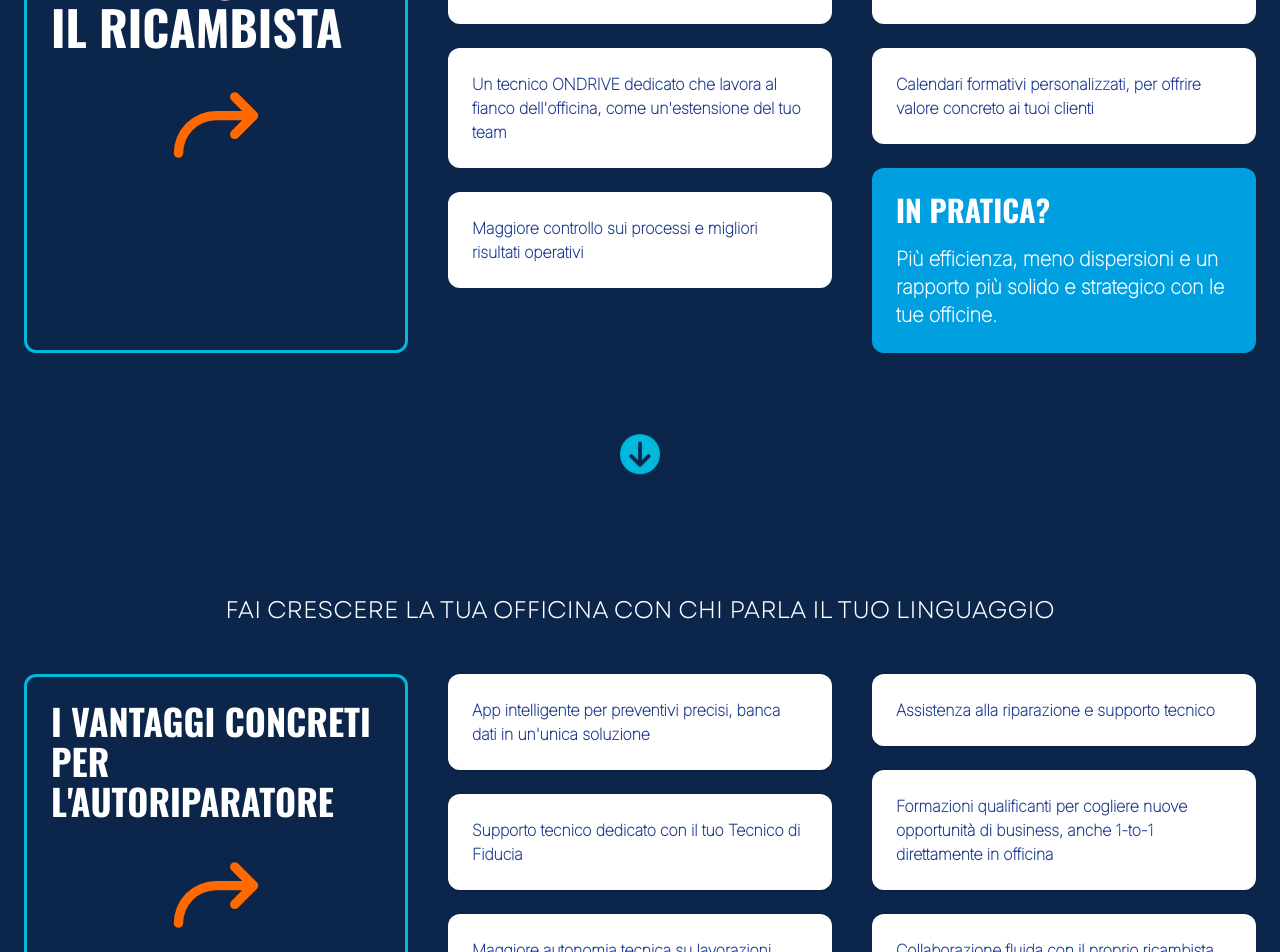
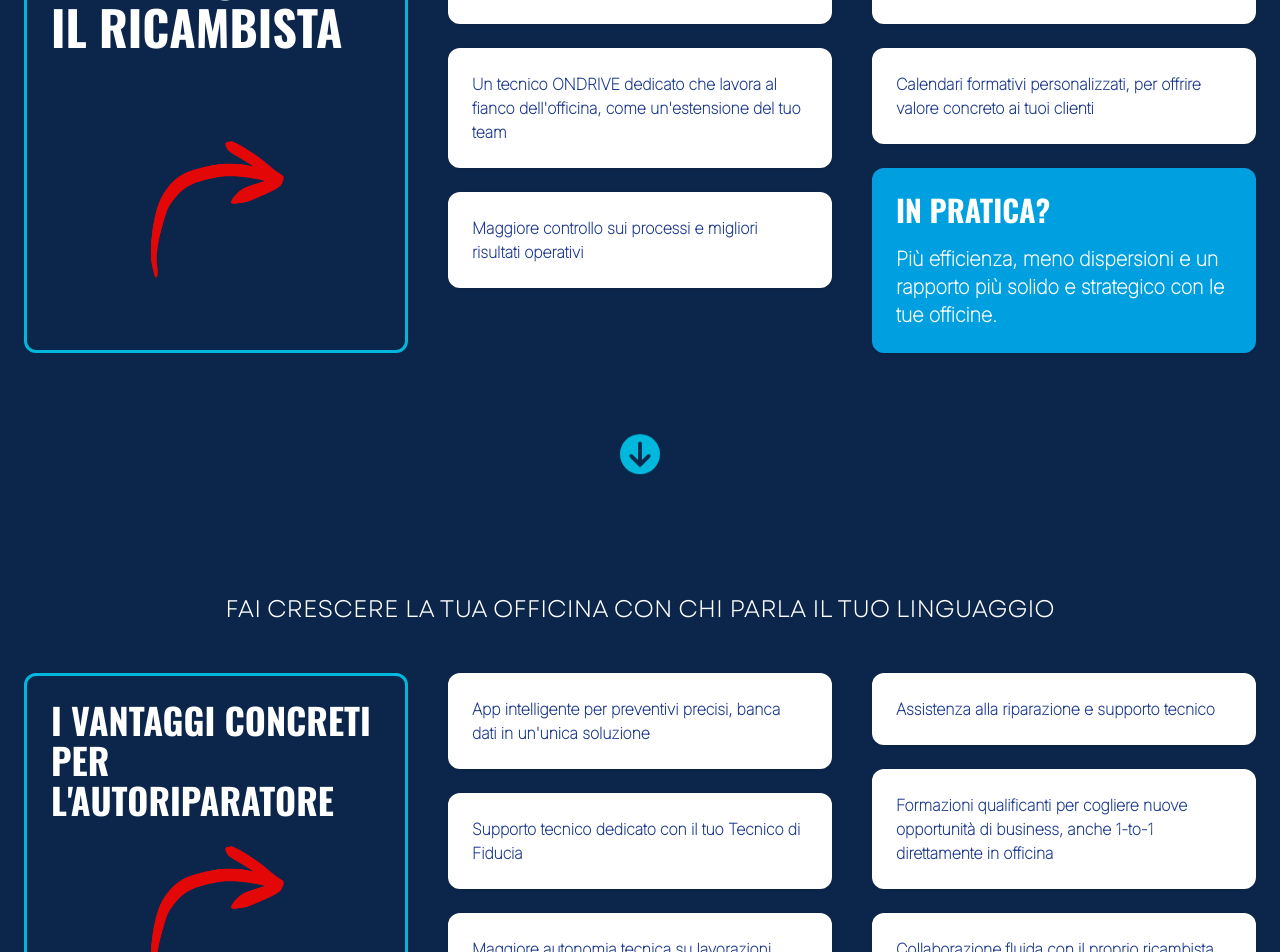
Before and after one commit to GianlucaLostuzzo/ondrive-frontend, a Next.js app: page /landing in a window 1280 px wide. Shown: the part 1100-2052 px from the top of the page. Built offline with nearby package versions, Linux system fonts and the light colour scheme.

Commit message:
minor landing fix

```diff
--- a/app/landing/page.tsx
+++ b/app/landing/page.tsx
@@ -1,7 +1,7 @@
 'use client';
 
 import { FaCircleArrowDown  } from "react-icons/fa6";
-import { PiArrowBendUpRightBold, PiArrowDown } from "react-icons/pi";
+import { PiArrowDown } from "react-icons/pi";
 
 export default function LandingPage() {
   return (
@@ -61,8 +61,8 @@
             <div className="grid md:grid-cols-3 gap-10 text-left">
               <div className='border-3 border-cyan-500 p-6 rounded-xl transition'>
                 <h3 className="text-5xl font-oswald font-bold mb-2 break-words">I BENEFICI PER IL RICAMBISTA</h3>
-                <div className="flex justify-center">
-                  <PiArrowBendUpRightBold size={100} className="text-orange-500 mt-4 hidden md:block"/>
+                <div className="flex justify-center items-center">
+                  <img src="/icons/arrow.png" alt="arrow down" className="hidden h-35 mt-20 md:block"/>
                   <PiArrowDown size={100} className="text-orange-500 mt-4 md:hidden"/>
                 </div>
               </div>
@@ -114,9 +114,9 @@
 
             <div className="grid md:grid-cols-3 gap-10 text-left">
               <div className='border-3 border-cyan-500 p-6 rounded-xl transition'>
-                <h3 className="text-4xl font-oswald font-bold mb-2">I VANTAGGI CONCRETI PER L'AUTORIPARATORE</h3>
+                <h3 className="text-4xl font-oswald font-bold mb-2 break-words">I VANTAGGI CONCRETI PER L'AUTORIPARATORE</h3>
                 <div className="flex justify-center">
-                  <PiArrowBendUpRightBold size={100} className="text-orange-500 mt-4 hidden md:block"/>
+                  <img src="/icons/arrow.png" alt="arrow down" className="hidden h-35 mt-4 md:block"/>
                   <PiArrowDown size={100} className="text-orange-500 mt-4 md:hidden"/>
                 </div>
               </div>
```
Also changed, not shown: public/icons/arrow.png (added).
